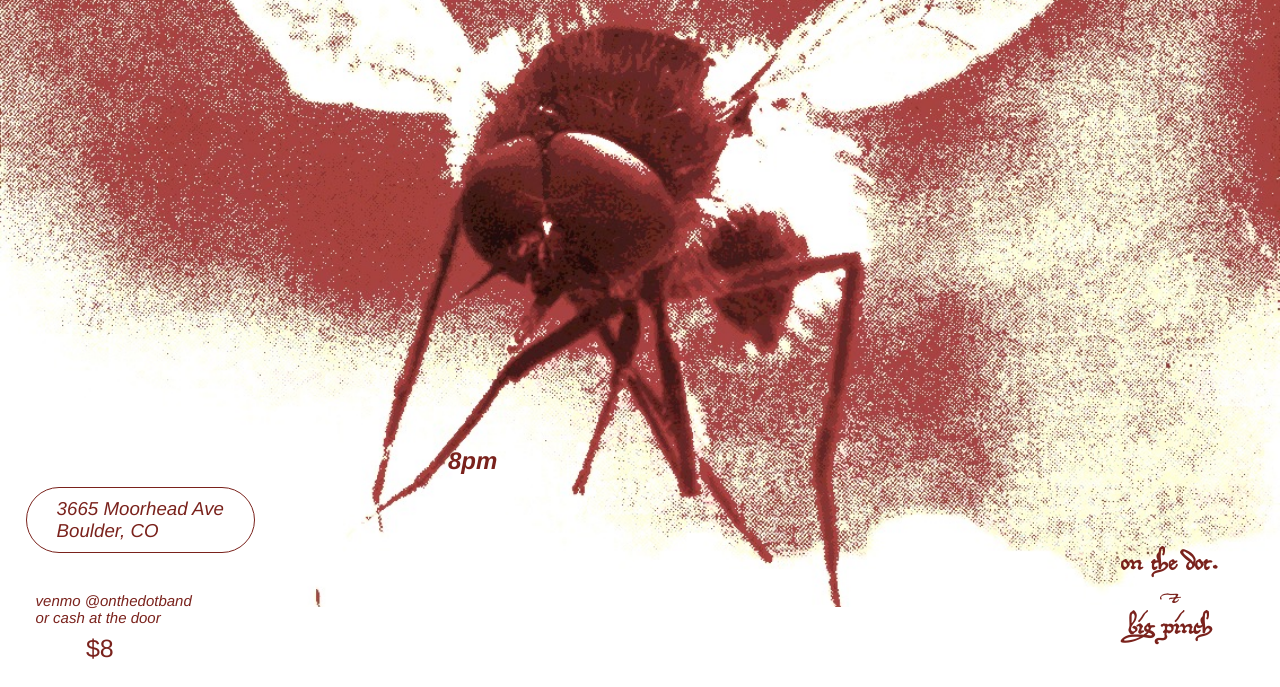
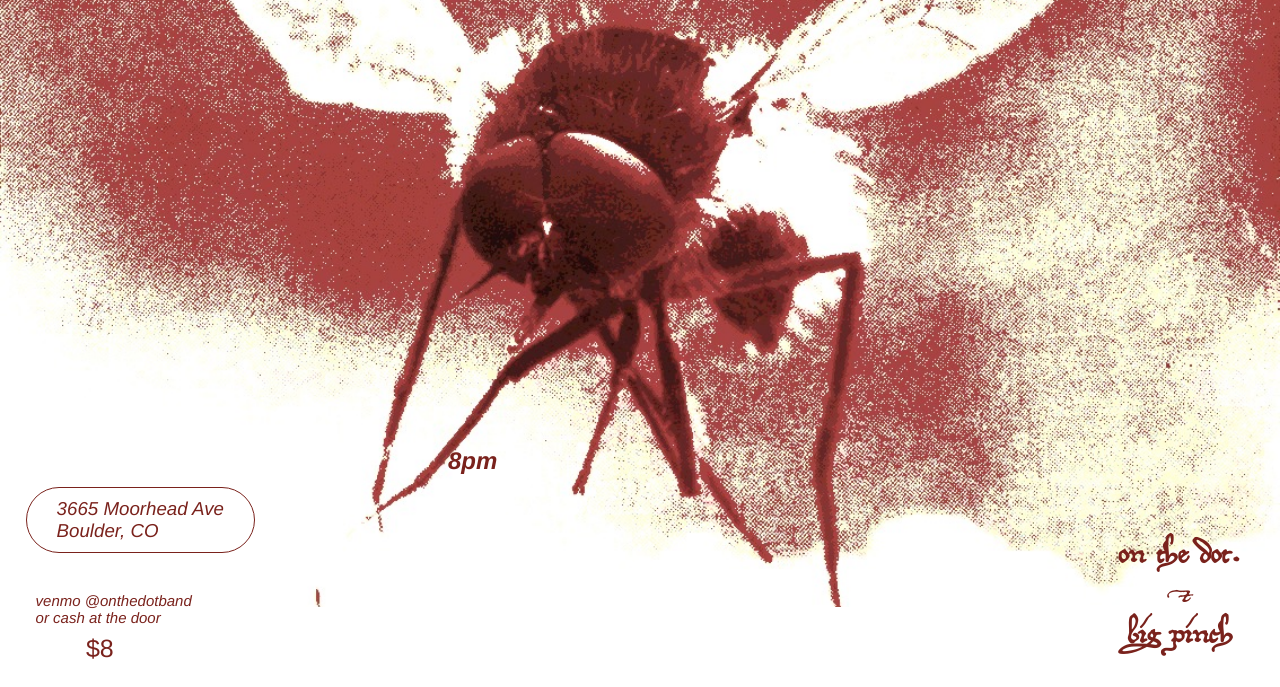
Before and after one commit to Hamburami/levosite, a plain HTML site: page october25.html in a window 1280 px wide. Shown: the part 113-800 px from the top of the page. Drawn offline with Linux system fonts and the light colour scheme.

Commit message:
poster update band names

```diff
--- a/poster.css
+++ b/poster.css
@@ -84,37 +84,35 @@ h1, h2, h3, h4, h5, h6 {
     position: absolute;
     font-family: DeiGrat, cursive;
     color: var(--primary-text);
-    right: 0%;
+    right: 3%;
     bottom: 5%;
     height: 100px;
-    width: 220px;
+    width: fit-content;
     /* border: 2px solid red; */
+    line-height: 20px;
+    font-size: 20px;
+    /* text-wrap: nowrap; */
 }
 
 #otd {
-    position: absolute;
-    left: 50%;
-    top: 0;
-    transform: translate(-50%, 0);
+    text-align: center;
+    /* transform: translate(-50%, 0); */
+    text-wrap: nowrap;
 }
 #dash{
-    top: 0;
-    left: 10%;
-    transform: translate(0, -50%);
+   text-align: center;
 }
 
 #and {
-    position: absolute;
-    top: 35%;
-    left: 50%;
-    transform: translate(-50%, -50%);
+    text-align: center;
+    /* transform: translate(-50%, -50%); */
+    text-wrap: nowrap;
 }
 
 #bp {
-    position: absolute;
-    bottom: 0;
-    left: 50%;
-    transform: translate(-50%, 0);
+   text-align: center;
+    /* transform: translate(-50%, 0); */
+    text-wrap: nowrap;
 }
 
 #location {
```
